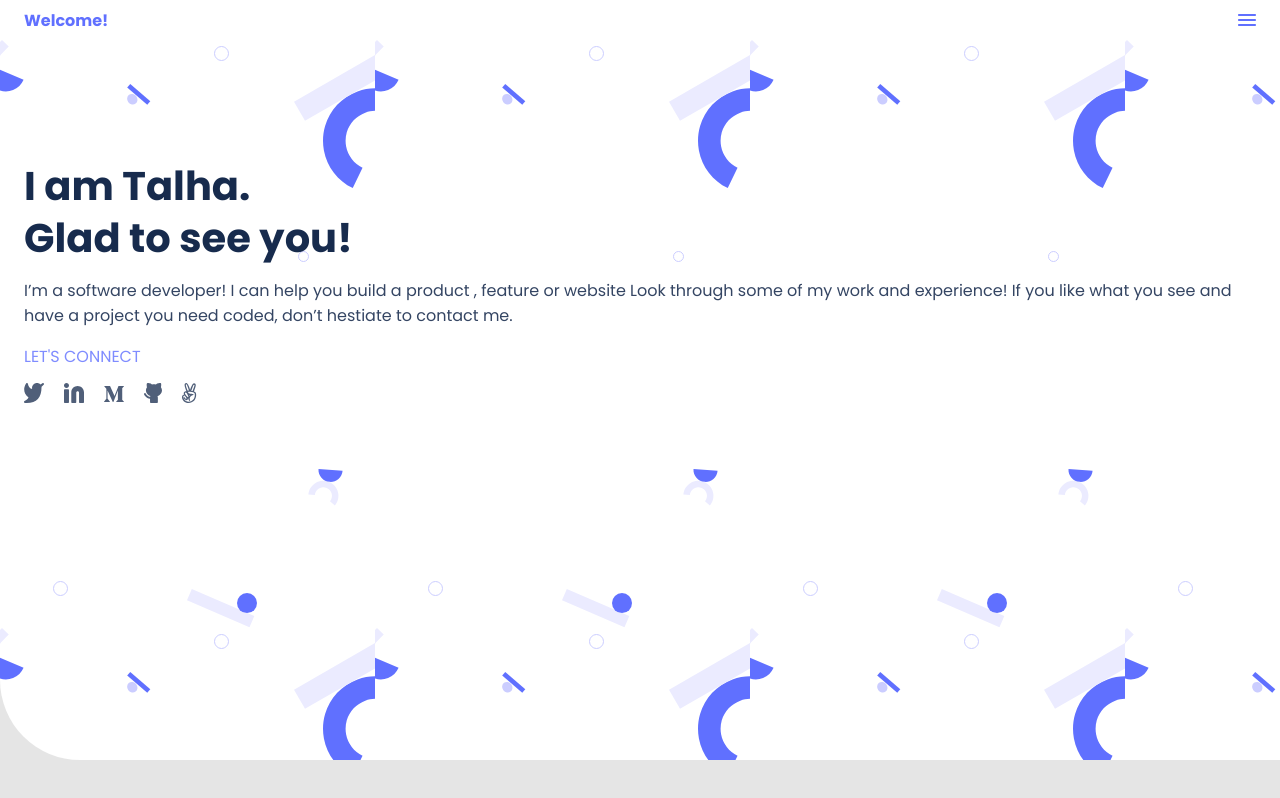
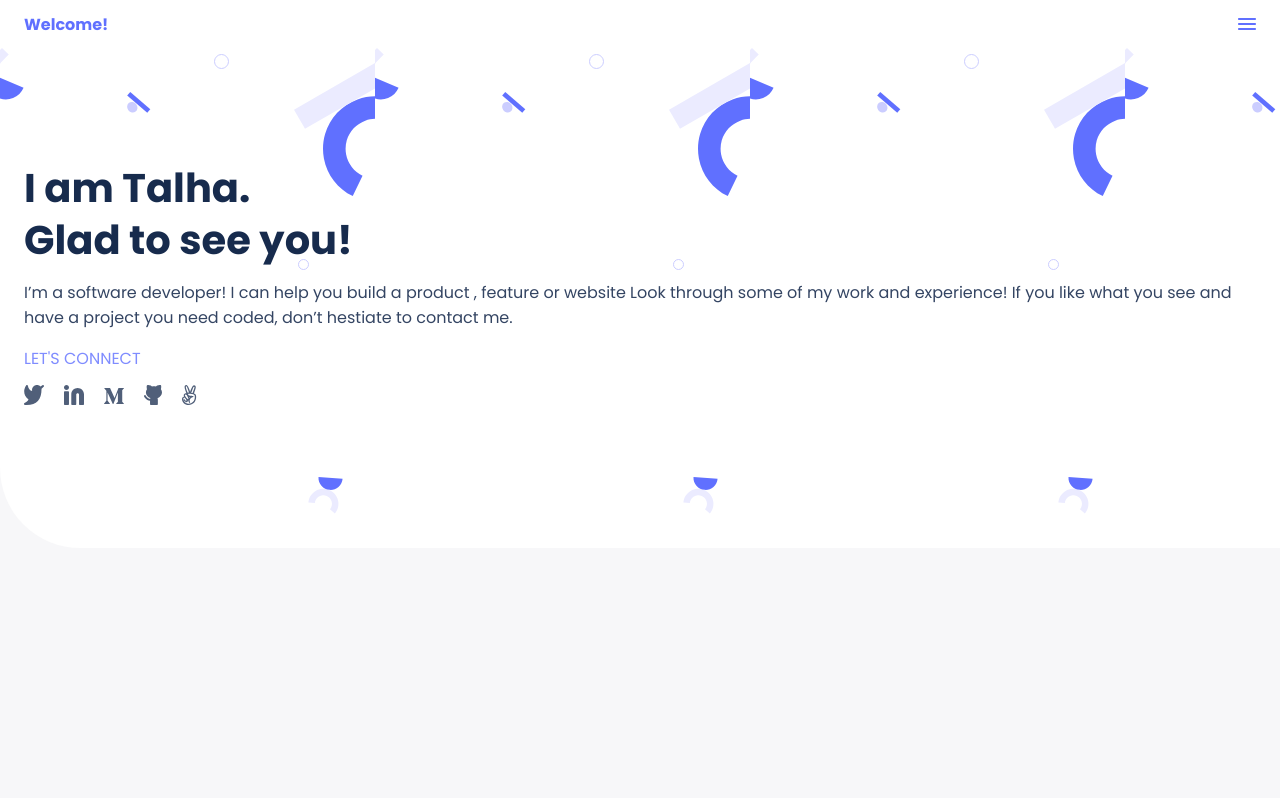
Before and after one commit to tkz96/My-Portfolio-Website, a website: page index.html in a window 1280 px wide. Drawn offline with Linux system fonts and the light colour scheme.

Commit message:
Corrected margin and padding issues and changed the background to #f7f7f9

```diff
--- a/styles.css
+++ b/styles.css
@@ -30,7 +30,7 @@ p {
   align-items: center;
   padding: 0 24px;
   background: #fff;
-  height: 40px;
+  height: 48px;
 }
 
 .app-header p {
@@ -39,11 +39,11 @@ p {
 
 .welcome-line {
   padding: 0 24px;
-  padding-top: 120px;
+  padding-top: 114px;
+  padding-bottom: 136px;
 }
 
 .app-wrapper {
-  height: 720px;
   background-color: #fff;
   border-radius: 0 0 0 80px;
   background-image: url("./header-shapes.svg");
@@ -63,7 +63,7 @@ body {
   display: flex;
   flex-direction: column;
   height: 100vh;
-  background-color: #e5e5e5;
+  background-color: #f7f7f9;
   margin: 0;
   padding: 0;
 }
```
